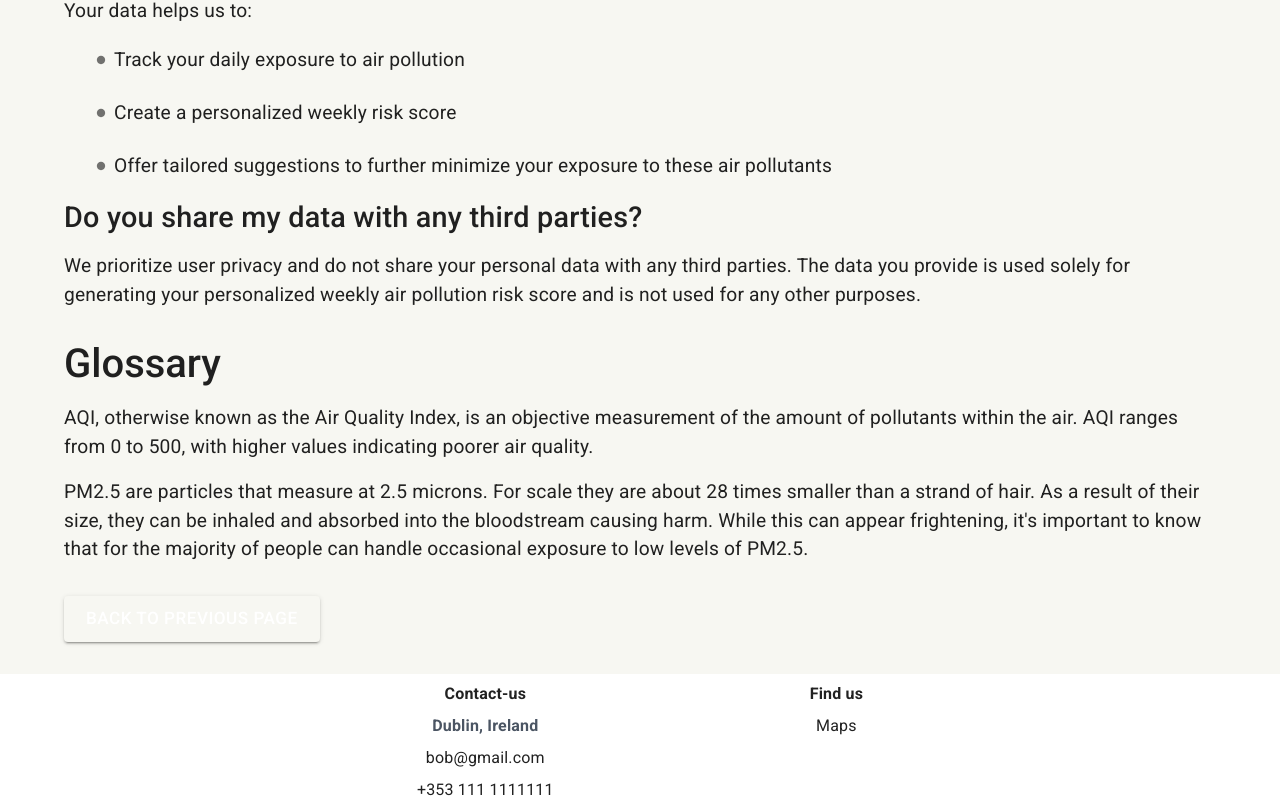
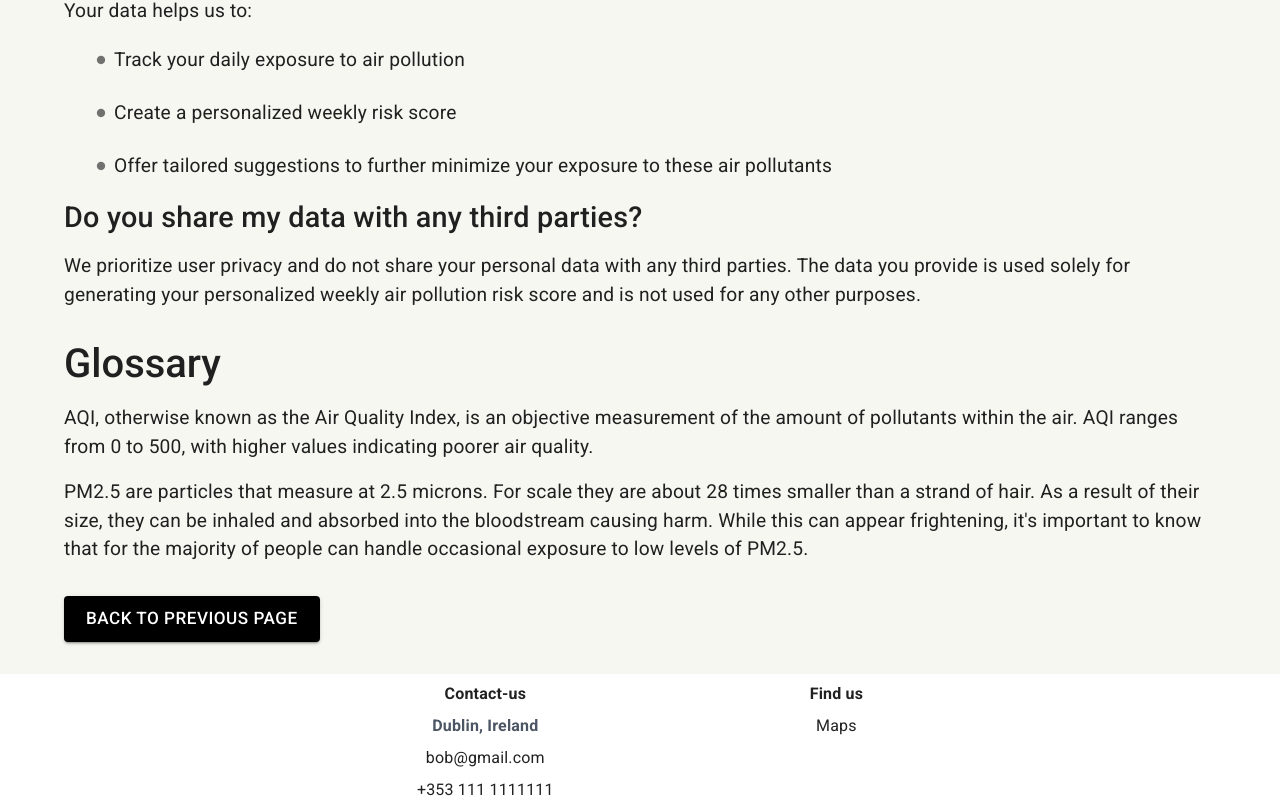
Before and after one commit to Naveen-Jaisankar/COMP47360-Web-Application, a React (Vite) app in the folder FrontEnd/air-quality-app/: page /privacy in a window 1280 px wide. Shown: the part 566-1376 px from the top of the page. Built offline with nearby package versions, Linux system fonts and the light colour scheme.

Commit message:
Privacy: forgot to implement dark mode on the button

```diff
--- a/FrontEnd/air-quality-app/src/pages/Privacy.jsx
+++ b/FrontEnd/air-quality-app/src/pages/Privacy.jsx
@@ -144,7 +144,7 @@ export default function Privacy() {
           sx={{
             marginTop: "2rem",
             margin: "auto",
-            backgroundColor:  theme.palette.mode === 'dark' ? 'lightgrey' : "#F7F7F2",
+            backgroundColor:  theme.palette.mode === 'dark' ? 'lightgrey' : "black",
           }}>Back to Previous Page</Button>
           </Container>
 
```
